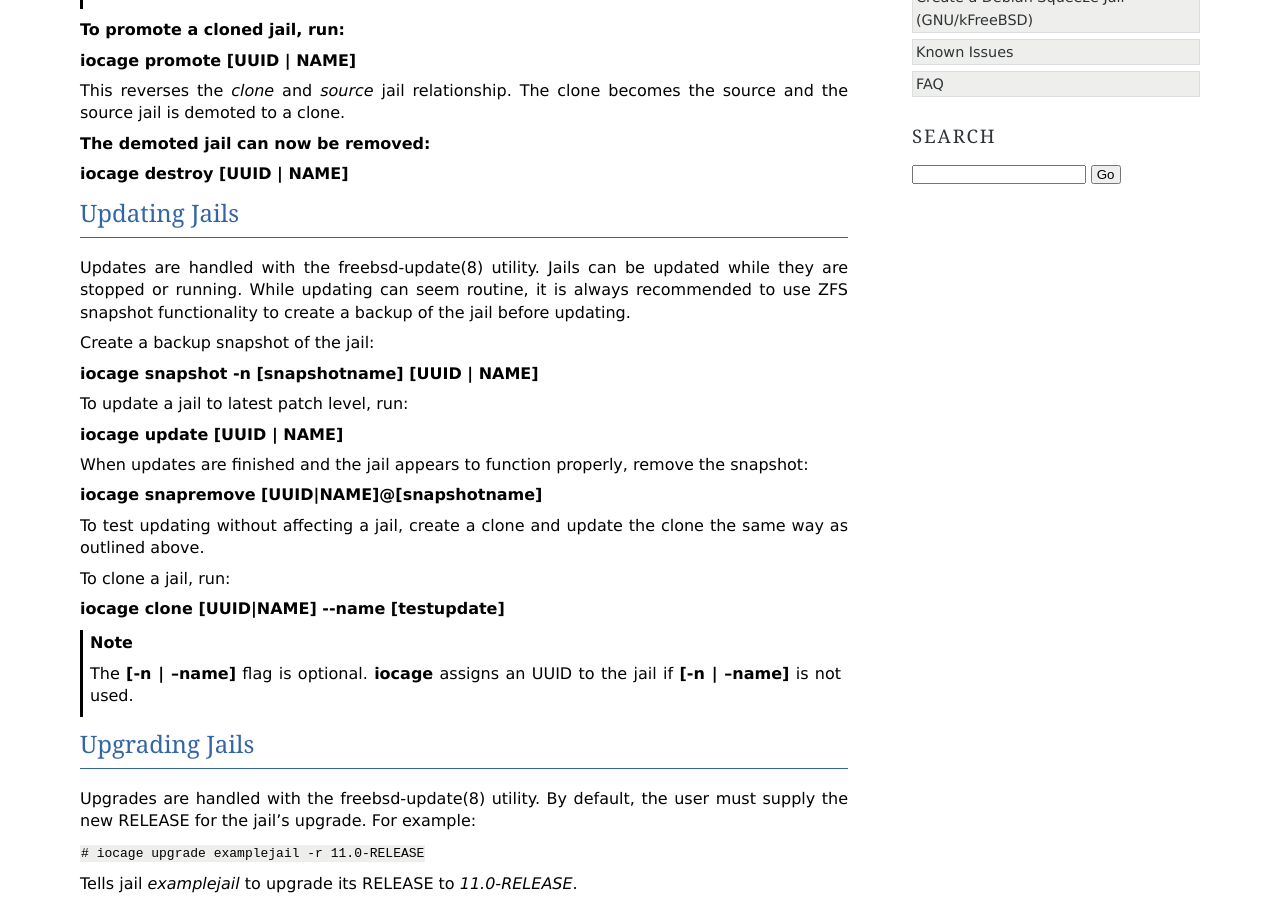
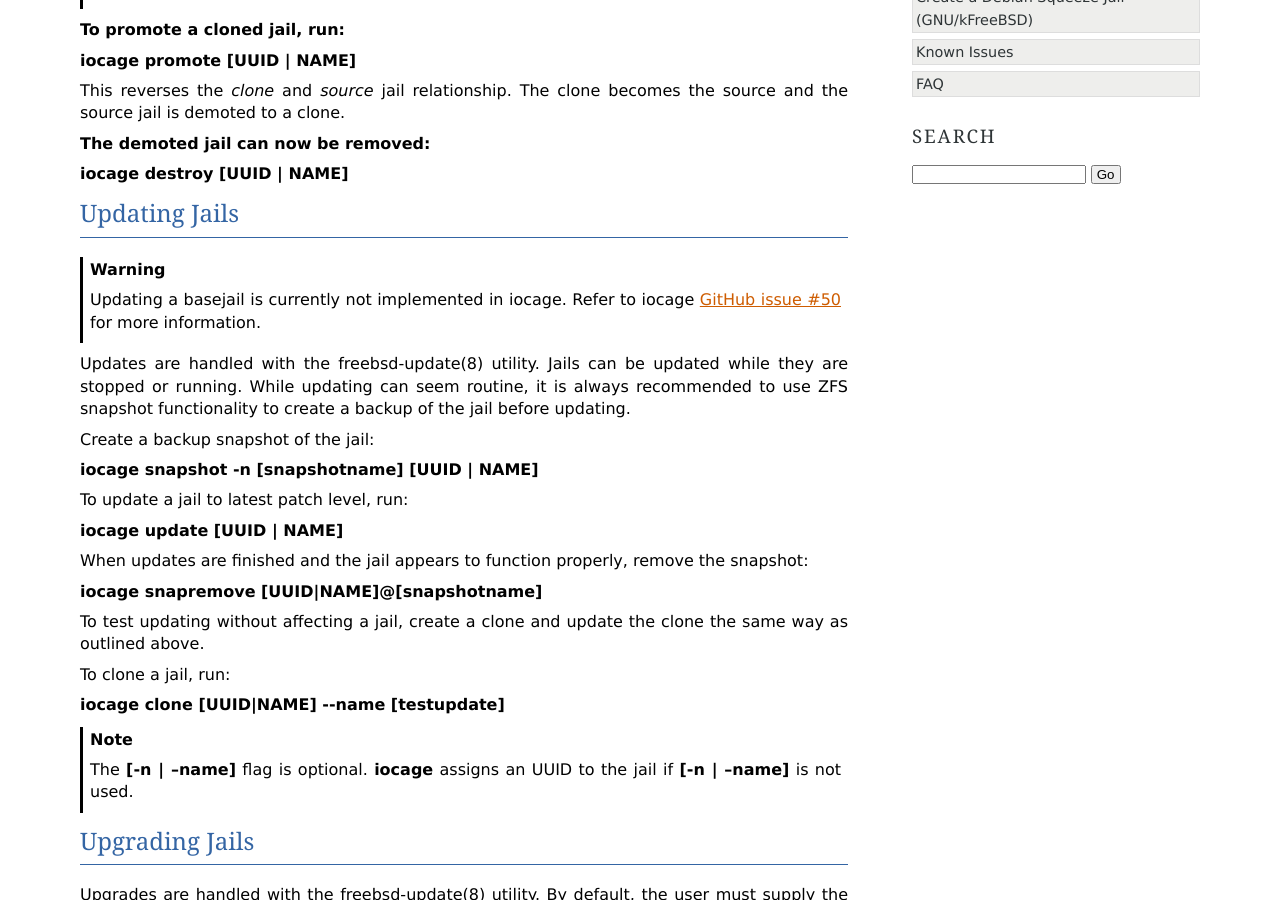
Before and after one commit to iocage/iocage, a Sphinx documentation site: the page built from doc/source/advanced-use.rst, in a window 1280 px wide and 900 px high, scrolled down 582 px. Built offline with Sphinx 7.4.7, drawn with Linux system fonts in a browser that asks for light colours.

Commit message:
Issue #50 - Add basejail update warning:
Add warning admonition box to state updating basejails is not available yet in iocage.
Add link to Github issue 50 so users can check on the status of the functionality.

```diff
--- a/doc/source/advanced-use.rst
+++ b/doc/source/advanced-use.rst
@@ -55,6 +55,11 @@ becomes the source and the source jail is demoted to a clone.
 
 Updating Jails
 --------------
+
+.. warning:: Updating a basejail is currently not implemented in iocage.
+   Refer to iocage
+   `GitHub issue #50 <https://github.com/iocage/iocage/issues/50>`_ for
+   more information.
 
 Updates are handled with the freebsd-update(8) utility. Jails can be
 updated while they are stopped or running. While updating can seem
```
